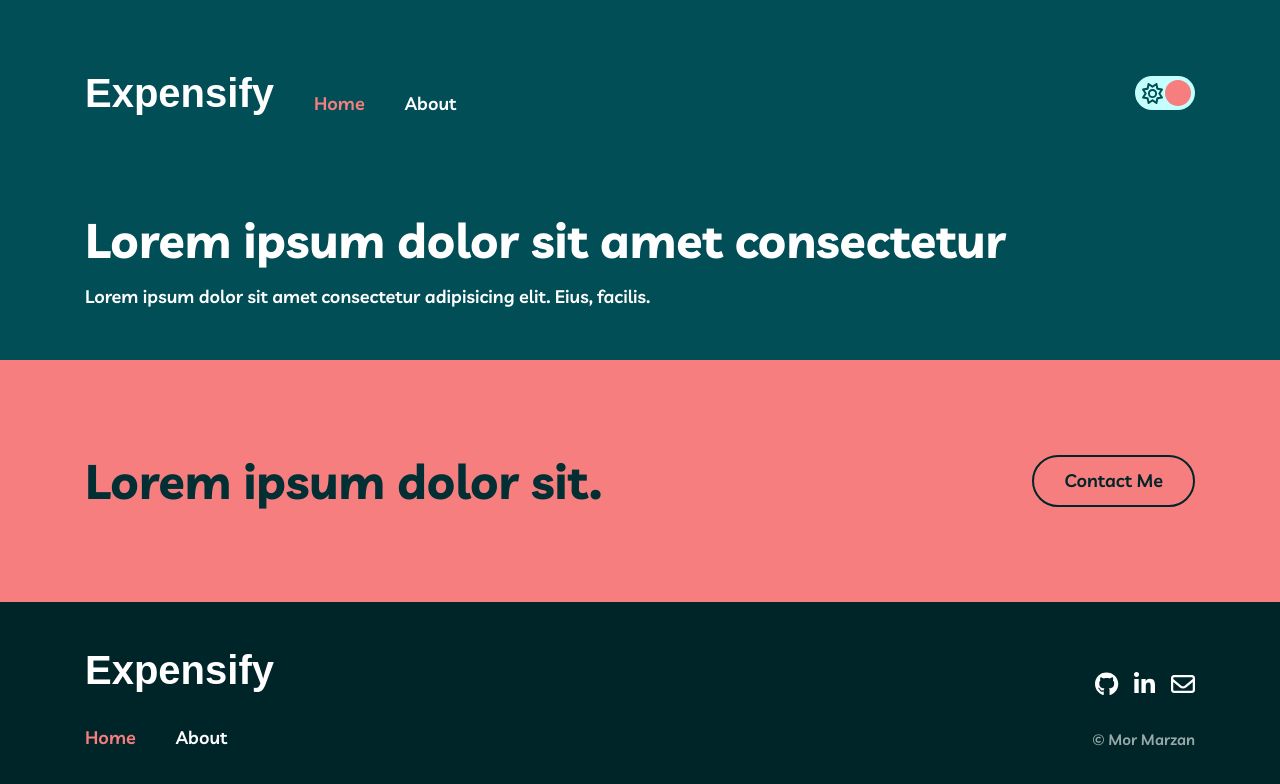
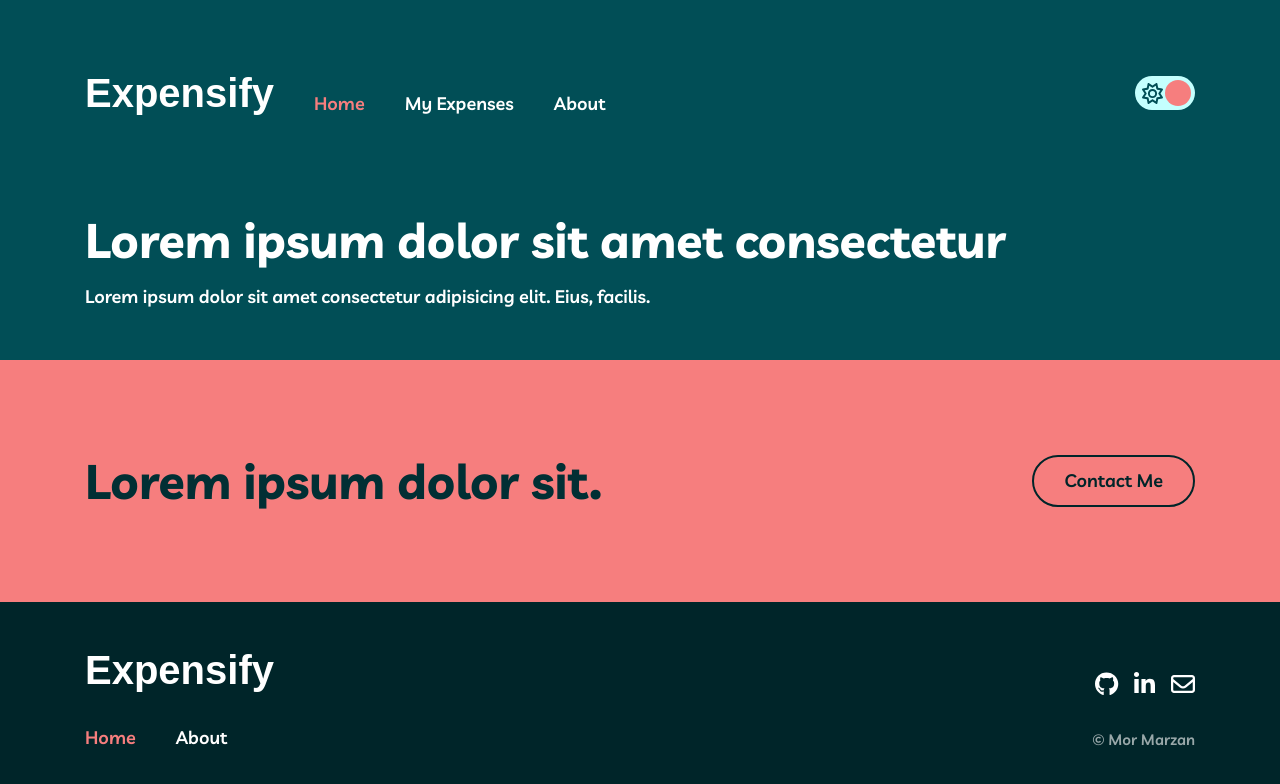
Before and after one commit to MorMarzan/Expensify-frontend, a React (Vite) app: page /#/ in a window 1280 px wide. Shown: the top 784 px of the page. Built offline with nearby package versions, Linux system fonts and the light colour scheme; a web font is replaced by a local one.

Commit message:
Add ExpenseIndex cmp

```diff
--- a/src/RootCmp.jsx
+++ b/src/RootCmp.jsx
@@ -6,6 +6,7 @@ import { AppFooter } from './cmps/AppFooter.jsx'
 import { HomePage } from './pages/HomePage.jsx'
 import { About } from './pages/About.jsx'
 import { expenseService } from './services/expense.service.local.js'
+import { ExpenseIndex } from './pages/ExpenseIndex.jsx'
 
 
 export function App() {
@@ -17,6 +18,7 @@ export function App() {
         <main className="main-layout full app">
           <Routes>
             <Route element={<HomePage />} path="/" />
+            <Route element={<ExpenseIndex />} path="/expense" />
             <Route element={<About />} path="/about" />
           </Routes>
         </main>
--- a/src/cmps/AppHeader.jsx
+++ b/src/cmps/AppHeader.jsx
@@ -48,6 +48,7 @@ export function AppHeader() {
                     <nav className={"flex app-nav " + mobileNavOpenClass}>
                         <img src={closeIcon} alt="close" className="close" onClick={toggleMobileNav}></img>
                         <NavLink to="/" onClick={toggleMobileNav}>Home</NavLink>
+                        <NavLink to="/expense" onClick={toggleMobileNav}>My Expenses</NavLink>
                         <NavLink to="/about" onClick={toggleMobileNav}>About</NavLink>
                         <SwitchBtn />
                     </nav>
--- /dev/null
+++ b/src/pages/ExpenseIndex.jsx
@@ -0,0 +1,8 @@
+
+export function ExpenseIndex() {
+    return (
+        <div className="expense-index">
+            hi from ExpenseIndex
+        </div>
+    )
+}
```
